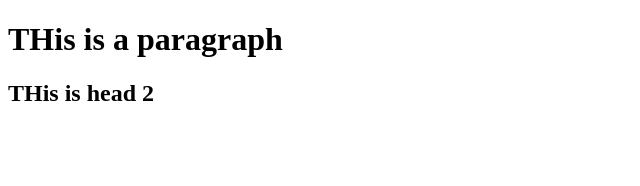
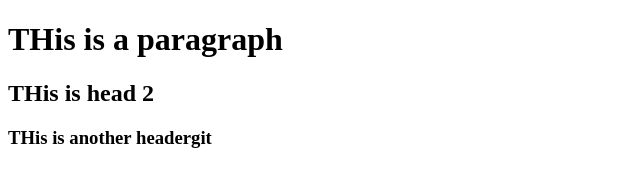
Before and after one commit to Ebenezer12345/git, a plain HTML site: page index.html in a window 1280 px wide. Shown: the whole page, without its empty margins (0-640 px from the left). Drawn offline with Linux system fonts and the light colour scheme.

Commit message:
THis is another headergit

```diff
--- a/index.html
+++ b/index.html
@@ -8,5 +8,6 @@
 <body>
     <h1>THis is a paragraph</h1>
     <h2>THis is head 2</h2>
+    <h3>THis is another headergit</h3>
 </body>
 </html>
```
